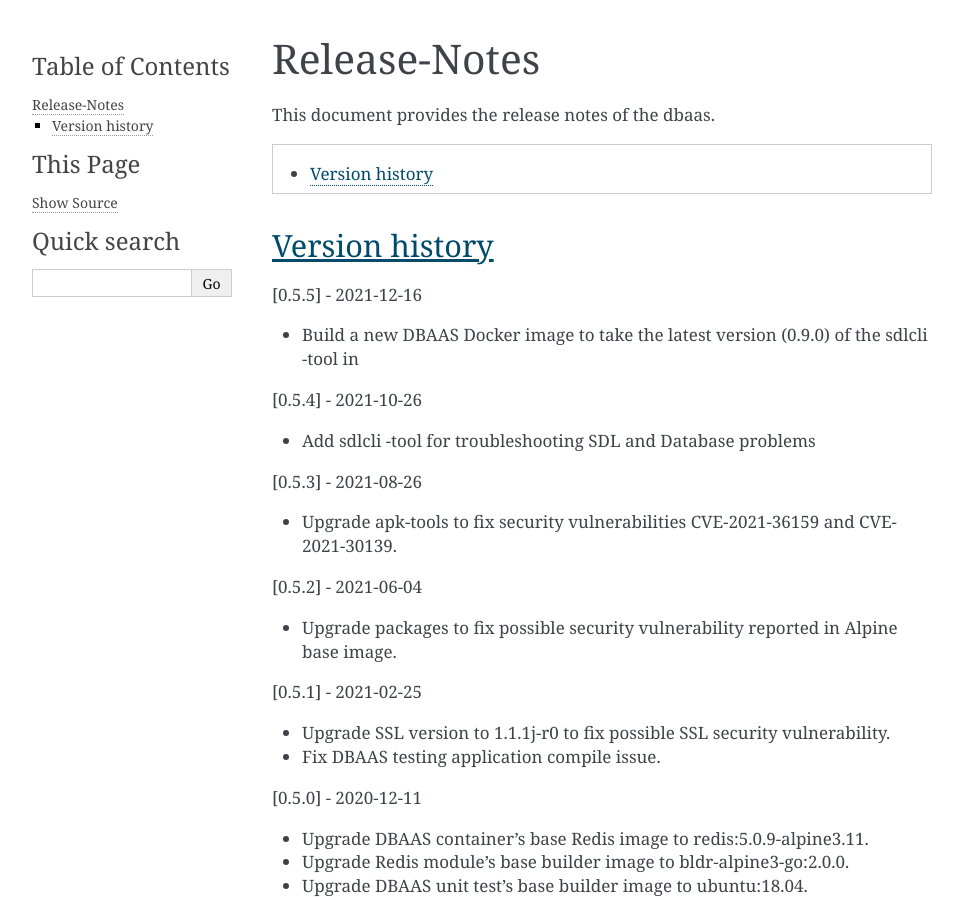
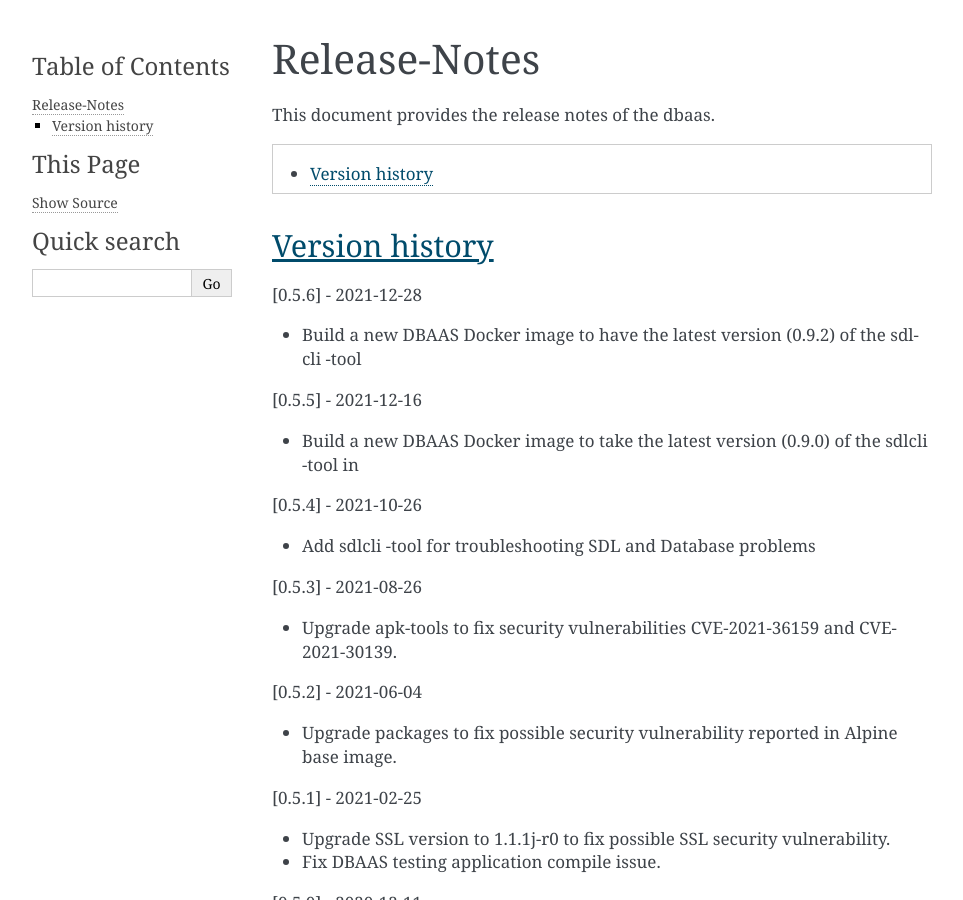
Before and after one commit to o-ran-sc/ric-plt-dbaas, a Sphinx documentation site: the page built from docs/release-notes.rst, in a window 1280 px wide and 900 px high. Shown: the whole window, without its empty margins (148-1111 px from the left). Built offline with Sphinx 7.4.7, drawn with Linux system fonts in a browser that asks for light colours.

Commit message:
Build new DBAAS image with latest sdlcli (v0.9.2)
Build DBAAS image 0.5.6 with the version v0.9.2 of the sdlcli -tool.
Version v0.9.2 has a fix for Redis Sentinel statuses handling in sdlcli
'healthcheck' command.

Issue-Id: RIC-869

Signed-off-by: Timo Tietavainen <timo.tietavainen@nokia.com>
Change-Id: I5997c48306d4d04b5ee1ce8f8d4159864f67ff70

```diff
--- a/container-tag.yaml
+++ b/container-tag.yaml
@@ -2,4 +2,4 @@
 # This file is expected to be in the docker build directory;
 # can be moved with suitable JJB configuration.
 ---
-tag: '0.5.5'
+tag: '0.5.6'
--- a/docs/release-notes.rst
+++ b/docs/release-notes.rst
@@ -29,6 +29,10 @@ This document provides the release notes of the dbaas.
 
 Version history
 ---------------
+
+[0.5.6] - 2021-12-28
+
+* Build a new DBAAS Docker image to have the latest version (0.9.2) of the sdlcli -tool
 
 [0.5.5] - 2021-12-16
 
```
